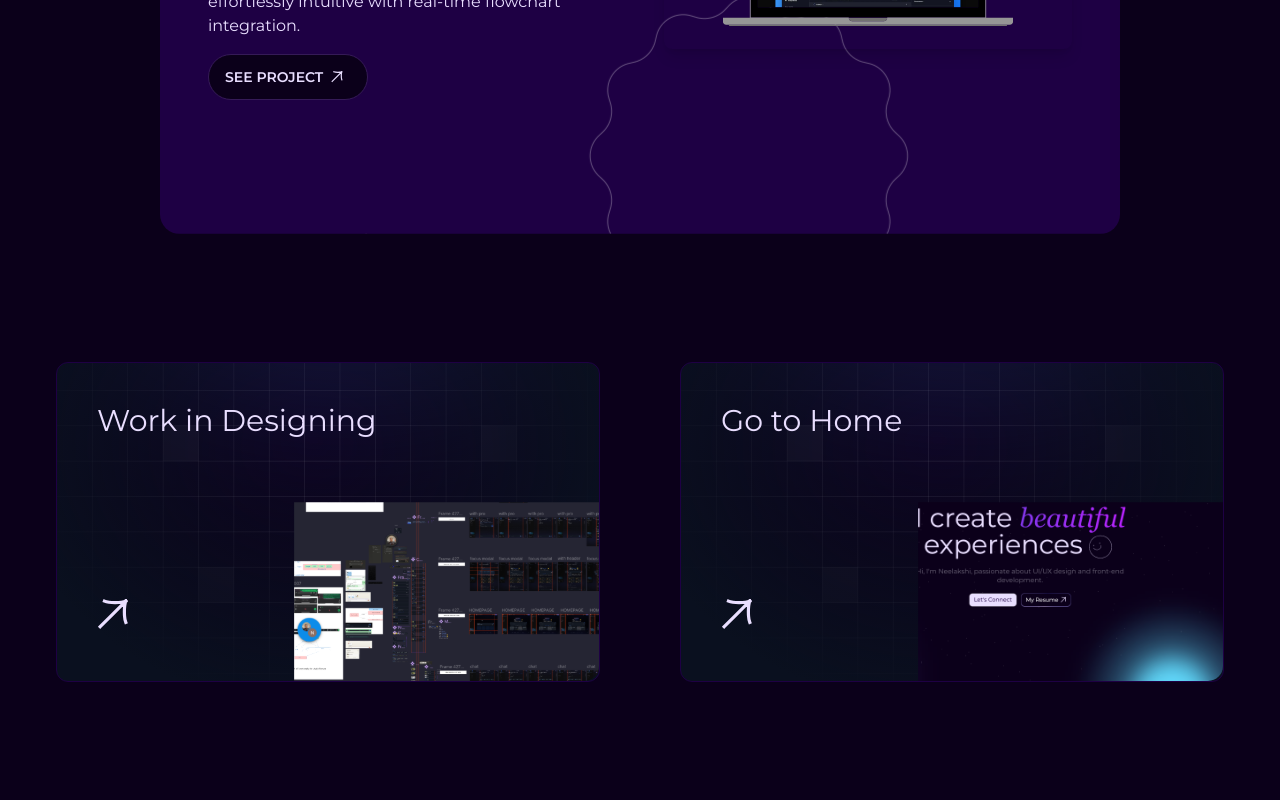
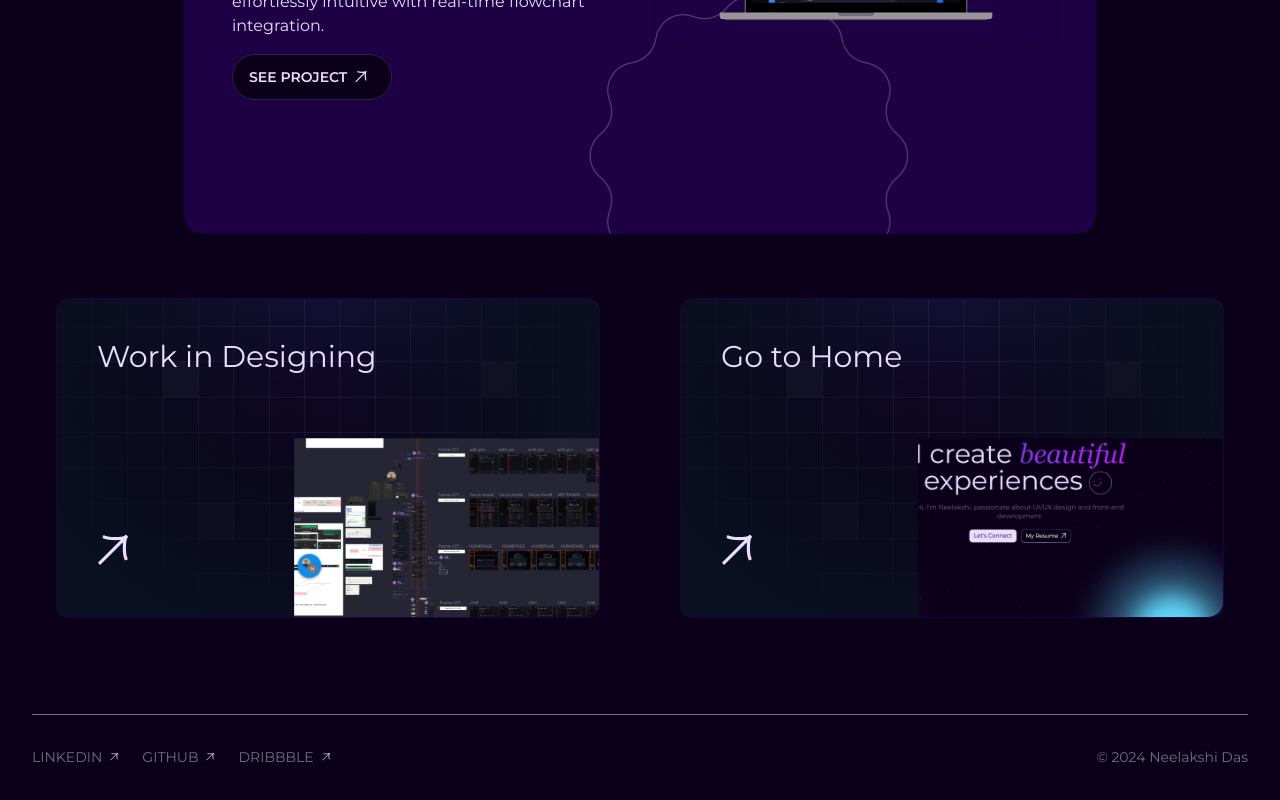
Before and after one commit to bluecoder2003/Portfolio, a Next.js app: page /development in a window 1280 px wide. Shown: the part 1982-2782 px from the top of the page. Built offline with nearby package versions, Linux system fonts and the light colour scheme.

Commit message:
fix: :bug: responsiveness fixed

```diff
--- a/src/app/design/page.tsx
+++ b/src/app/design/page.tsx
@@ -89,13 +89,13 @@ const DesignPage: React.FC = () => {
           />
         ))}
 
-      <div className="flex flex-col md:flex-row gap-8 md:gap-20 py-16">
-        <div className="py-8 md:py-16">
+      <div className="flex flex-col md:flex-row gap-2 md:gap-20 mt-8 md:mt-0">
+        <div className="py-4 md:py-16" data-aos="fade-right">
           <Link href="/development">
             <Card text="Work in Development" imageSrc="/assets/ss_vscode.svg" />
           </Link>
         </div>
-        <div className="py-8 md:py-16">
+        <div className="py-4 md:py-16" data-aos="fade-right">
           <Link href="/">
             <Card text="Go to Home" imageSrc="/assets/hero.png" />
           </Link>
--- a/src/app/development/page.tsx
+++ b/src/app/development/page.tsx
@@ -60,7 +60,7 @@ const developmentExtProps = [
 
 const DevelopmentPage: React.FC = () => {
   return (
-    <div className="flex w-full flex-col min-h-screen overflow-hidden justify-center items-center custom-cursor">
+    <div className="flex w-full flex-col min-h-screen overflow-hidden justify-center items-center custom-cursor px-4 md:px-8">
       <div className="pt-20">
         <ReusableTextComponent
           topText={developmentExtProps[0].topText}
@@ -87,13 +87,13 @@ const DevelopmentPage: React.FC = () => {
         />
       ))}
 
-      <div className="flex flex-col md:flex-row gap-8 md:gap-20 py-16">
-        <div className="py-8 md:py-16">
+      <div className="flex flex-col md:flex-row gap-2 md:gap-20 mt-8 md:mt-0"> {/* Add top margin to the container */}
+        <div className="py-4 md:py-16" data-aos="fade-right">
           <Link href="/design">
             <Card text="Work in Designing" imageSrc="/assets/ss_figma.svg" />
           </Link>
         </div>
-        <div className="py-8 md:py-16">
+        <div className="py-4 md:py-16" data-aos="fade-right">
           <Link href="/">
             <Card text="Go to Home" imageSrc="/assets/hero.png" />
           </Link>
--- a/src/app/page.tsx
+++ b/src/app/page.tsx
@@ -107,7 +107,7 @@ const Home: React.FC = () => {
         ))}
       </div>
 
-      <div className="flex flex-col md:flex-row gap-2 md:gap-20">
+      <div className="flex flex-col md:flex-row gap-2 md:gap-20 mt-8 md:mt-0">
         <div className="py-4 md:py-16" data-aos="fade-right">
           <Link href="/design">
             <Card text="Work in Designing" imageSrc="/assets/ss_figma.svg" />
```
